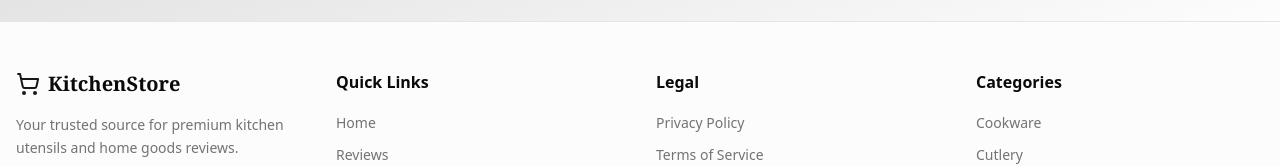
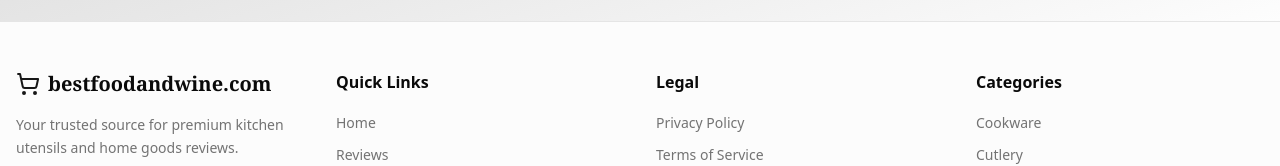
Before and after one commit to venusakii/kitchen-store, a Next.js app: page / in a window 1280 px wide. Shown: the part 5386-5552 px from the top of the page. Built offline with nearby package versions, Linux system fonts and the light colour scheme; a web font is replaced by a local one.

Commit message:
Update footer.tsx

```diff
--- a/components/footer.tsx
+++ b/components/footer.tsx
@@ -9,7 +9,7 @@ export function Footer() {
           <div className="space-y-4">
             <Link href="/" className="flex items-center gap-2">
               <ShoppingCart className="h-6 w-6 text-primary" />
-              <span className="font-serif text-xl font-bold text-foreground">KitchenStore</span>
+              <span className="font-serif text-xl font-bold text-foreground">bestfoodandwine.com</span>
             </Link>
             <p className="text-sm text-muted-foreground leading-relaxed">
               Your trusted source for premium kitchen utensils and home goods reviews.
```
